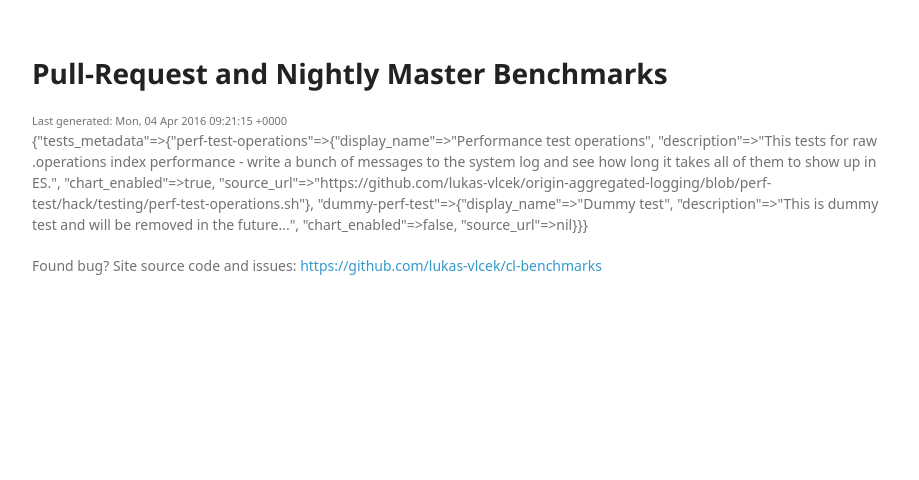
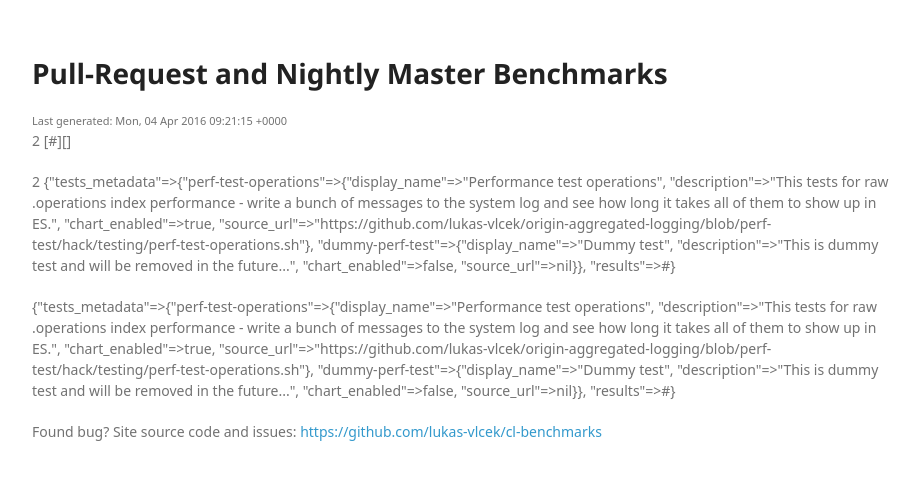
Before and after one commit to lukas-vlcek/cl-benchmarks, a Jekyll site: the page built from index.html, in a window 1280 px wide. Shown: the top 480 px of the page, without its empty margins (178-1097 px from the left). Built offline with Jekyll 4.4.1, drawn with Linux system fonts in a browser that asks for light colours; some web fonts are replaced.

Commit message:
Another output for bug-finding...

```diff
--- a/_plugins/process_results.rb
+++ b/_plugins/process_results.rb
@@ -12,6 +12,7 @@ module Jekyll
       # end
 
       results = site.collections["results"]
+      site.data["results"] = results
       first_file = results.files.first.path
       path = Pathname.new(first_file).dirname
 
--- a/index.html
+++ b/index.html
@@ -6,6 +6,16 @@ layout: main
 
 <small>Last generated: {{ site.time | date_to_rfc822 }}</small>
 
+<p>
+    {% assign coll = site.collections %}
+    {{ coll.size }}
+    {{ coll }}
+</p>
+<p>
+    {% assign coll = site.data %}
+    {{ coll.size }}
+    {{ coll }}
+</p>
 <p>{{ site.data }}</p>
 <p>{{ site.data["tests"] }}</p>
 
```
